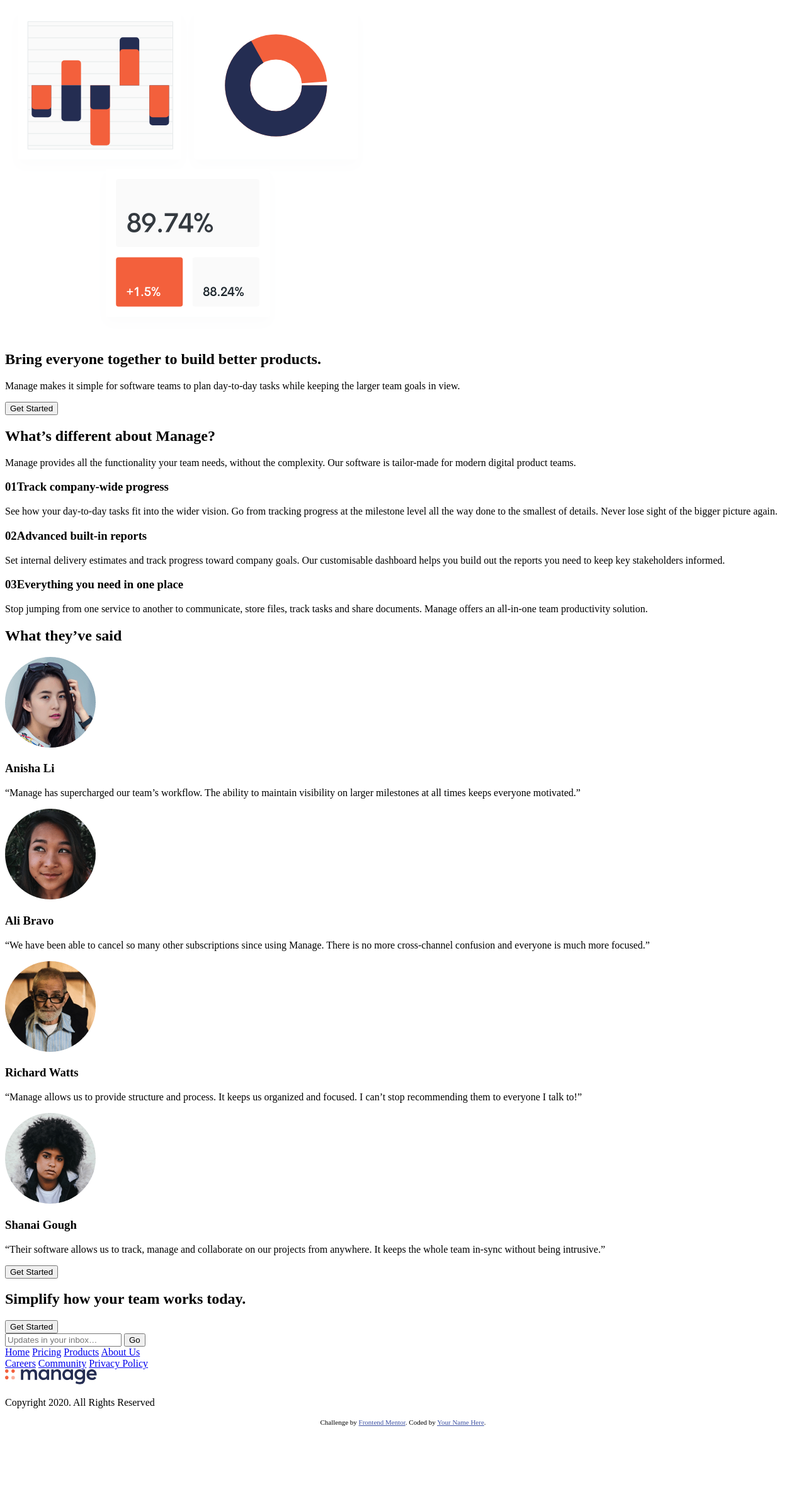
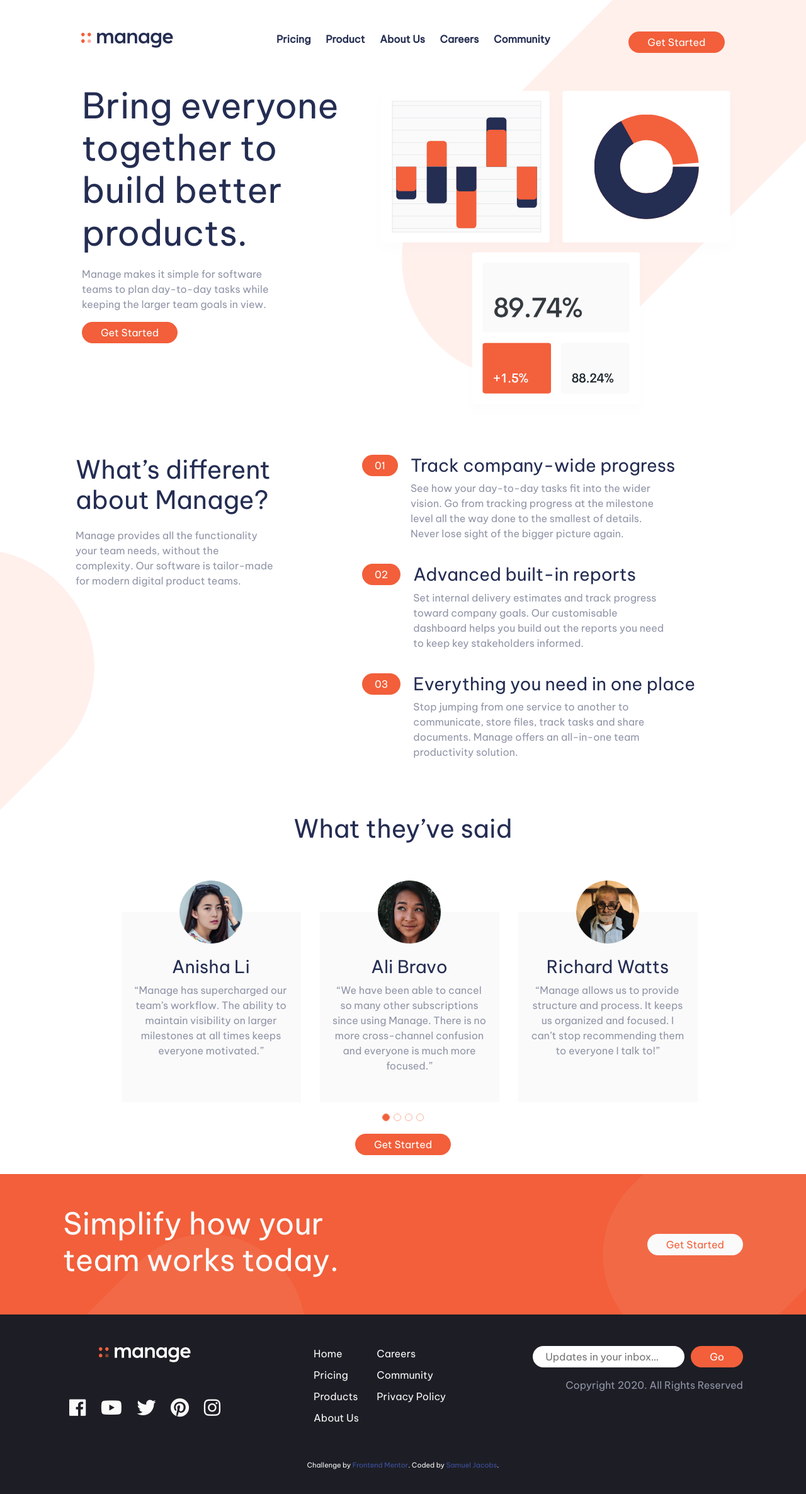
Before and after one commit to Samuel-jacobs/manage-landing-page, a plain HTML site: page index.html in a window 1280 px wide. Shown: the whole page at 63% size. Before the commit the page ends 2272 px from the top, so only its background shows below. Drawn offline with nearby package versions, Linux system fonts and the light colour scheme.

Commit message:
new commits

```diff
--- a/index.html
+++ b/index.html
@@ -8,6 +8,11 @@
 
   <title>Frontend Mentor | Manage landing page</title>
 
+  <!-- Bootstrap CSS -->
+  <link rel="stylesheet" href="https://stackpath.bootstrapcdn.com/bootstrap/4.3.1/css/bootstrap.min.css" integrity="sha384-ggOyR0iXCbMQv3Xipma34MD+dH/1fQ784/j6cY/iJTQUOhcWr7x9JvoRxT2MZw1T" crossorigin="anonymous">
+
+  <link rel="stylesheet" href="style.css">
+  <link rel="stylesheet" href="https://use.fontawesome.com/releases/v5.7.0/css/all.css" integrity="sha384-lZN37f5QGtY3VHgisS14W3ExzMWZxybE1SJSEsQp9S+oqd12jhcu+A56Ebc1zFSJ" crossorigin="anonymous">
   <!-- Feel free to remove these styles or customise in your own stylesheet 👍 -->
   <style>
     .attribution { font-size: 11px; text-align: center; }
@@ -16,9 +21,33 @@
 </head>
 <body>
   <header>
+    <div class="topnav" id="myTopnav">
+      <div class="nav-logo">
+        <img src="images/logo.svg" alt="logo image">
+      </div>
+      <div class="overlay" id="myNav">
+        <div class="overlay-top">
+          <div class="nav-logo">
+            <img src="images/logo.svg" alt="logo image">
+          </div>
+          <a href="javascript:void(0)" class="closeBtn" onclick="closeNav()"><img src="images/icon-close.svg" alt="close icon"></a>
+        </div>
+        <div class="nav-links">
+          <a class="nav-link" href="#">Pricing</a>
+          <a class="nav-link" href="#">Product</a>
+          <a class="nav-link" href="#">About Us</a>
+          <a class="nav-link" href="#">Careers</a>
+          <a class="nav-link" href="#">Community</a>
+        </div>
+      </div>
+      <div class="nav-btn">
+        <button class="btn1">Get Started</button>
+      </div>
 
-  </header>
-  <main>
+      <span onclick="openNav()" class="openBtn"><img src="images/icon-hamburger.svg"  alt="hamburger image"></span>
+
+    </div>
+
     <section id="banner">
       <div class="banner-image">
         <img src="images/illustration-intro.svg" alt="">
@@ -26,9 +55,12 @@
       <div class="banner-text">
         <h1>Bring everyone together to build better products.</h1>
         <p>Manage makes it simple for software teams to plan day-to-day tasks while keeping the larger team goals in view.</p>
-        <button>Get Started</button>
+        <button class="btn1">Get Started</button>
       </div>
     </section>
+  </header>
+  <main>
+
 
     <section id="different">
       <div class="different-intro">
@@ -39,58 +71,106 @@
       </div>
       <div class="different-wrapper">
         <div class="different-item">
-          <h3> <span> 01</span>Track company-wide progress</h3>
+          <span> 01 </span>
+          <div>
+            <h3>Track company-wide progress</h3>
             <p>See how your day-to-day tasks fit into the wider vision. Go from tracking progress at the milestone level all the way done to the smallest of details. Never lose sight of the bigger picture again.</p>
           </div>
+
+        </div>
         <div class="different-item">
-          <h3><span>02</span>Advanced built-in reports</h3>
+          <span>02 </span>
+          <div>
+            <h3>Advanced built-in reports</h3>
             <p>Set internal delivery estimates and track progress toward company goals. Our customisable dashboard helps you build out the reports you need to keep key stakeholders informed.</p>
           </div>
+
+        </div>
         <div class="different-item">
-          <h3><span>03</span>Everything you need in one place</h3>
+          <span>03 </span>
+          <div>
+            <h3> Everything you need in one place</h3>
             <p>Stop jumping from one service to another to communicate, store files, track tasks and share documents. Manage offers an all-in-one team productivity solution.</p>
+          </div>
+
         </div>
       </div>
     </section>
     <section id="testimonials">
       <h2>What they’ve said</h2>
-      <div class="testimonial-wrapper">
+      <div id="carousel" class="carousel slide" data-ride="carousel" data-interval="false">
+        <ul class="carousel-indicators">
+          <li data-target="#carousel" data-slide-to="0" class="active"></li>
+          <li data-target="#carousel" data-slide-to="1"></li>
+          <li data-target="#carousel" data-slide-to="2"></li>
+          <li data-target="#carousel" data-slide-to="3"></li>
+        </ul>
+        <div class="testimonial-wrapper carousel-inner row w-10 mx-auto" role="listbox">
+          <div class="col-md-3 carousel-item active">
             <div class="testimonial-item">
+              <div class="mx-auto d-block">
                 <img src="images/avatar-anisha.png" alt="">
                 <h3>Anisha Li</h3>
                 <p>“Manage has supercharged our team’s workflow. The ability to maintain visibility on larger milestones at all times keeps everyone motivated.”</p>
               </div>
+            </div>
+          </div>
+          <div class="col-md-3 carousel-item">
             <div class="testimonial-item">
+              <div class="mx-auto d-block">
                 <img src="images/avatar-ali.png" alt="">
                 <h3>Ali Bravo</h3>
                 <p>“We have been able to cancel so many other subscriptions since using Manage. There is no more cross-channel confusion and everyone is much more focused.”</p>
               </div>
+            </div>
+          </div>
+          <div class="col-md-3 carousel-item">
             <div class="testimonial-item">
+              <div class="mx-auto d-block">
                 <img src="images/avatar-richard.png" alt="">
                 <h3>Richard Watts</h3>
                 <p>“Manage allows us to provide structure and process. It keeps us organized and focused. I can’t stop recommending them to everyone I talk to!”</p>
               </div>
+            </div>
+          </div>
+          <div class="col-md-3  carousel-item">
             <div class="testimonial-item">
+              <div class="mx-auto d-block">
                 <img src="images/avatar-shanai.png" alt="">
                 <h3>Shanai Gough</h3>
                 <p>“Their software allows us to track, manage and collaborate on our projects from anywhere. It keeps the whole team in-sync without being intrusive.”</p>
               </div>
             </div>
-      <button>Get Started</button>
+          </div>
+
+        </div>
+        <a class="carousel-control-prev" href="#carousel" data-slide="prev">
+          <span class="carousel-control-prev-icon"></span>
+        </a>
+        <a class="carousel-control-next" href="#carousel" data-slide="next">
+          <span class="carousel-control-next-icon"></span>
+        </a>
+      </div>
+      <button class="btn1">Get Started</button>
     </section>
 
     <section id="cta">
       <h2>Simplify how your team works today.</h2>
+      <div>
         <button>Get Started</button>
+      </div>
+
     </section>
   </main>
 
   <footer id="footer">
+    <div class="footer-wrapper">
       <div class="footer-form">
         <form action="#">
           <input type="text" placeholder="Updates in your inbox…">
-        <button type="submit">Go</button>
+          <button class="btn1" type="submit">Go</button>
         </form>
+        <p class="copyright pt-3">Copyright 2020. All Rights Reserved</p>
       </div>
       <div class="footer-links">
         <div class="link-item">
@@ -115,13 +195,15 @@
           <a href="#"><i class="fab fa-instagram"></i></a>
         </div>
         <div class="footer-logo">
-        <img src="images/logo.svg" alt="">
+          <img src="images/footer-logo.svg" alt="">
         </div>
       </div>
-    <p>Copyright 2020. All Rights Reserved</p>
+    </div>
+
     <div class="attribution">
+      <p class="copyright">Copyright 2020. All Rights Reserved</p>
       Challenge by <a href="https://www.frontendmentor.io?ref=challenge" target="_blank">Frontend Mentor</a>.
-      Coded by <a href="#">Your Name Here</a>.
+      Coded by <a href="https://www.twitter.com/_samueljacobs_">Samuel Jacobs</a>.
     </div>
   </footer>
   <!--Pricing
@@ -130,5 +212,12 @@
   Careers
   Community-->
 
+  <script src="control.js"></script>
+  <script src="slide.js"></script>
+  <!-- Optional JavaScript -->
+	<!-- jQuery first, then Popper.js, then Bootstrap JS -->
+	<script src="https://code.jquery.com/jquery-3.3.1.slim.min.js" integrity="sha384-q8i/X+965DzO0rT7abK41JStQIAqVgRVzpbzo5smXKp4YfRvH+8abtTE1Pi6jizo" crossorigin="anonymous"></script>
+	<script src="https://cdnjs.cloudflare.com/ajax/libs/popper.js/1.14.7/umd/popper.min.js" integrity="sha384-UO2eT0CpHqdSJQ6hJty5KVphtPhzWj9WO1clHTMGa3JDZwrnQq4sF86dIHNDz0W1" crossorigin="anonymous"></script>
+	<script src="https://stackpath.bootstrapcdn.com/bootstrap/4.3.1/js/bootstrap.min.js" integrity="sha384-JjSmVgyd0p3pXB1rRibZUAYoIIy6OrQ6VrjIEaFf/nJGzIxFDsf4x0xIM+B07jRM" crossorigin="anonymous"></script>
 </body>
 </html>
--- a/style.css
+++ b/style.css
@@ -0,0 +1,520 @@
+@import url('https://fonts.googleapis.com/css2?family=Be+Vietnam+Pro');
+:root {
+	--BrightRed: hsl(12, 88%, 59%);
+	--DarkBlue: hsl(228, 39%, 23%);
+	--DarkGrayishBlue: hsl(227, 12%, 61%);
+	--VeryDarkBlue: hsl(233, 12%, 13%);
+	--VeryPaleRed: hsl(13, 100%, 96%);
+	--VaryLightGray: hsl(0, 0%, 98%);
+}
+
+body {
+	width: 100%;
+	padding: 0;
+	margin: 0;
+	overflow-x: hidden;
+	box-sizing: border-box;
+	font-size: 16px;
+	font-family: 'Be Vietnam Pro', sans-serif;
+}
+p {
+	line-height: 1.5;
+	color: var(--DarkGrayishBlue);
+}
+h1, h2, h3, h4 {
+	color: var(--DarkBlue);
+}
+
+.topnav {
+	display: flex;
+	justify-content: space-between;
+}
+a.icon {
+	display: none;
+}
+.nav-links a {
+	color: var(--DarkBlue);
+}
+header {
+	background-image: url('images/bg-tablet-pattern.svg');
+	background-repeat: no-repeat;
+	background-position: 50px -100px;
+	background-size: 600px;
+
+}
+#banner {
+	text-align: center;
+
+}
+.banner-text {
+	padding: 0 30px 100px 30px;
+	position: relative;
+	z-index: 1;
+}
+
+.banner-text h1 {
+	font-size: 2.5rem;
+	margin: 0;
+}
+.btn1 {
+	background-color: var(--BrightRed);
+	border: none;
+	padding: 5px 30px;
+	color: white;
+	border-radius: 20px;
+}
+.btn1:hover {
+	filter: brightness(150%);
+}
+.banner-image img {
+	height: 100%;
+	width: 100%;
+}
+
+.different-intro {
+	text-align: center;
+	padding: 0 20px 30px 20px;
+}
+.different-intro h2 {
+	margin: 0;
+}
+.different-wrapper {
+	padding-left: 10px;
+}
+.different-item {
+	padding-bottom: 20px;
+}
+.different-item span {
+	background-color: var(--BrightRed);
+	padding: 10px 20px;
+	border-radius: 20px;
+	margin-right: 10px;
+	color: white;
+}
+.different-item p {
+	padding-right: 10px;
+}
+
+
+#testimonials {
+	padding: 30px 10px;
+	text-align: center;
+}
+#testimonials h2 {
+	font-size: 2.5rem;
+}
+#testimonials button {
+	margin-top: 50px;
+}
+.testimonial-item {
+	background-color: var(--VaryLightGray);
+	margin-top: 100px;
+	padding: 0 20px 30px 20px;
+}
+
+.testimonial-item img {
+	height: 100px;
+	width: 100px;
+	margin-top: -50px;
+}
+.testimonial-item h3 {
+	padding-top: 20px;
+}
+.carousel-indicators {
+	margin-bottom: -30px;
+}
+.carousel-indicators li {
+	width: 10px;
+	height: 10px;
+	border-radius: 50%;
+	border: 1px solid var(--BrightRed);
+}
+.carousel-indicators .active {
+	background-color: var(--BrightRed);
+}
+
+
+#cta {
+	background-color: var(--BrightRed);
+	text-align: center;
+	padding: 50px 20px;
+}
+#cta h2 {
+	color: var(--VaryLightGray);
+	font-size: 3rem;
+}
+#cta button {
+	background-color: var(--VaryLightGray);
+	border: none;
+	padding: 5px 30px;
+	border-radius: 20px;
+	color: var(--BrightRed);
+}
+#cta button:hover {
+	filter: brightness(150%);
+}
+
+
+#footer {
+	background-color: var(--VeryDarkBlue);
+	padding: 30px 20px;
+}
+.footer-form {
+	padding: 20px 0;
+}
+.footer-form form {
+	display: flex;
+}
+.footer-form form input {
+	padding: 5px 20px;
+	border-radius: 20px;
+	border: none;
+	width: 100%;
+	margin-right: 10px;
+}
+.footer-links {
+	display: flex;
+	justify-content: space-between;
+	padding: 30px;
+}
+.footer-links .link-item a {
+	display: block;
+	color: var(--VaryLightGray);
+	padding-bottom: 10px;
+	text-decoration: none;
+}
+.footer-links .link-item a:hover {
+	color: var(--BrightRed);
+}
+.footer-socials {
+	padding-bottom: 30px;
+}
+.socials {
+	text-align: center;
+	padding-bottom: 30px;
+
+}
+.socials a {
+	color: var(--VaryLightGray);
+	font-size: 30px;
+	padding: 10px;
+}
+.socials a:hover {
+	color: var(--BrightRed);
+}
+.footer-logo {
+	text-align: center;
+}
+.copyright {
+	color: var(--DarkGrayishBlue);
+	text-align: center;
+}
+.attribution {
+	color: var(--VaryLightGray);
+}
+
+@media screen and (max-width: 768px) {
+
+
+  .topnav a.icon {
+    display: block;
+  }
+	.topnav {
+		padding: 30px 20px;
+	}
+
+	.overlay {
+		height: 0;
+		width: 100%;
+		position: fixed;
+		z-index: 1;
+		top: 0;
+		left: 0;
+		background-color: transparent;
+		overflow-x: hidden;
+		transition: 0.5s;
+
+	}
+	.overlay-top {
+		display: flex;
+		justify-content: space-between;
+		padding: 30px 20px 0 20px;
+	}
+
+	.nav-links {
+		position: relative;
+		z-index: 1;
+		padding: 30px;
+		background-color: white;
+		margin: 20px;
+		text-align: center;
+		border-radius: 3px;
+		font-weight: bold;
+	}
+	.nav-links a {
+
+		padding-bottom: 20px;
+		text-decoration: none;
+	}
+	.overlay  a{
+		display: block;
+	}
+	.topnav .btn1 {
+		display: none;
+	}
+
+
+	.banner-text {
+		z-index: 0;
+	}
+	.banner-text p {
+		padding-top: 20px;
+	}
+	.banner-text::before {
+		position: absolute;
+		content: "";
+		width: 100%;
+		height: 100%;
+		background-image: url('images/bg-tablet-pattern.svg');
+		background-repeat: no-repeat;
+		background-size: 300px;
+		background-position: 100px;
+		z-index: -1;
+	}
+
+	.different-item span {
+		float: left;
+		margin-top: 2px;
+	}
+	.different-item h3 {
+		margin: 0;
+		background-color: var(--VeryPaleRed);
+		padding: 10px 0;
+		border-top-left-radius: 20px;
+		border-bottom-left-radius: 20px;
+		font-size: 1.5rem;
+	}
+
+	#cta {
+		background-image: url('images/bg-simplify-section-mobile.svg');
+		background-repeat: no-repeat;
+	}
+
+	.footer-form .copyright {
+		display: none;
+	}
+}
+
+@media screen and (min-width: 768px) {
+
+	header {
+		background-position: 110% -100px;
+		background-size: 700px;
+	}
+
+	.topnav {
+		padding: 50px 100px;
+		justify-content: space-evenly;
+	}
+	.openBtn {
+		display: none;
+	}
+	.closeBtn {
+		display: none;
+	}
+	.overlay .nav-logo {
+		display: none;
+	}
+	.nav-logo {
+		width: 25%;
+	}
+	.overlay {
+		width: 50%;
+	}
+	.nav-links a {
+		display: inline-block;
+		padding: 0 10px;
+		text-decoration: none;
+		font-weight: bold;
+
+	}
+
+
+	#banner {
+		display: flex;
+		flex-direction: row-reverse;
+		padding: 0 100px;
+	}
+	.banner-text {
+		text-align: left;
+		width: 45%;
+	}
+	.banner-text h1 {
+		font-size: 3.5rem;
+	}
+	.banner-text p {
+		width: 70%;
+		padding-top: 20px;
+	}
+	.banner-image {
+		width: 55%;
+	}
+	.banner-image img {
+		width: 100%;
+		height: 100%;
+	}
+
+	#different {
+		padding: 50px 100px;
+		display: flex;
+		background-image: url('images/bg-tablet-pattern.svg');
+		background-repeat: no-repeat;
+		background-size: 700px;
+		background-position: -550px 200px;
+	}
+	.different-intro {
+		text-align: left;
+
+	}
+	.different-intro h2 {
+		font-size: 2.5rem;
+	}
+	.different-intro p {
+		width: 75%;
+		padding-top: 20px;
+	}
+	.different-item{
+		display: flex;
+	}
+	.different-item span {
+		height: 100%;
+		padding: 5px 20px;
+		margin-right: 20px;
+	}
+
+	.different-item p {
+		margin-top: 0;
+		width: 80%;
+	}
+
+	#testimonials {
+		padding-top: 0;
+	}
+	.testimonial-wrapper {
+		display: flex;
+		justify-content: center;
+		width: 100%;
+	}
+	.testimonial-item {
+		margin-left: 10px;
+		margin-right: 10px;
+		height: 100%;
+		width: 100%;
+	}
+	.carousel-inner .active,
+    .carousel-inner .active + .carousel-item,
+    .carousel-inner .active + .carousel-item + .carousel-item {
+        display: block;
+    }
+
+    .carousel-inner .carousel-item.active:not(.carousel-item-right):not(.carousel-item-left),
+    .carousel-inner .carousel-item.active:not(.carousel-item-right):not(.carousel-item-left) + .carousel-item,
+    .carousel-inner .carousel-item.active:not(.carousel-item-right):not(.carousel-item-left) + .carousel-item + .carousel-item {
+        transition: none;
+        margin-right: initial;
+    }
+
+    .carousel-inner .carousel-item-next,
+    .carousel-inner .carousel-item-prev {
+      position: relative;
+      transform: translate3d(0, 0, 0);
+    }
+
+    .carousel-inner .active.carousel-item + .carousel-item + .carousel-item + .carousel-item {
+        position: absolute;
+        top: 0;
+        right: -33.3333%;
+        z-index: -1;
+        display: block;
+        visibility: visible;
+    }
+
+    /* left or forward direction */
+    .active.carousel-item-left + .carousel-item-next.carousel-item-left,
+    .carousel-item-next.carousel-item-left + .carousel-item,
+    .carousel-item-next.carousel-item-left + .carousel-item + .carousel-item,
+    .carousel-item-next.carousel-item-left + .carousel-item + .carousel-item + .carousel-item {
+        position: relative;
+        transform: translate3d(-100%, 0, 0);
+        visibility: visible;
+    }
+
+    /* farthest right hidden item must be abso position for animations */
+    .carousel-inner .carousel-item-prev.carousel-item-right {
+        position: absolute;
+        top: 0;
+        left: 0;
+        z-index: -1;
+        display: block;
+        visibility: visible;
+    }
+
+    /* right or prev direction */
+    .active.carousel-item-right + .carousel-item-prev.carousel-item-right,
+    .carousel-item-prev.carousel-item-right + .carousel-item,
+    .carousel-item-prev.carousel-item-right + .carousel-item + .carousel-item,
+    .carousel-item-prev.carousel-item-right + .carousel-item + .carousel-item + .carousel-item {
+        position: relative;
+        transform: translate3d(100%, 0, 0);
+        visibility: visible;
+        display: block;
+        visibility: visible;
+    }
+
+	#cta {
+		display: flex;
+		justify-content: space-between;
+		padding: 50px 100px;
+		background-image: url('images/bg-simplify-section-desktop.svg');
+		background-repeat: no-repeat;
+	}
+	#cta h2 {
+		width: 50%;
+		text-align: left;
+	}
+	#cta div {
+		align-self: center;
+	}
+
+
+	#footer {
+		padding: 50px 100px;
+	}
+	.footer-wrapper {
+		display: flex;
+		flex-direction: row-reverse;
+		justify-content: space-between;
+	}
+	.footer-links {
+		display: flex;
+		justify-content: space-between;
+		padding-top: 0;
+		width: 25%;
+	}
+	.footer-form {
+		padding-top: 0;
+	}
+	.footer-form .copyright {
+		text-align: right;
+	}
+	.footer-socials {
+		display: flex;
+		flex-direction: column-reverse;
+	}
+	.socials {
+		padding-top: 50px;
+	}
+	.attribution .copyright {
+		display: none;
+	}
+}
```
Also changed, not shown: control.js (added, +35 -0 lines), slide.js (added, +30 -0 lines), images/footer-logo.svg (added), images/manage-desktop.png (added), images/manage-mobile.png (added), 2 other files. Lines whose indentation alone changed are shown as unchanged.
